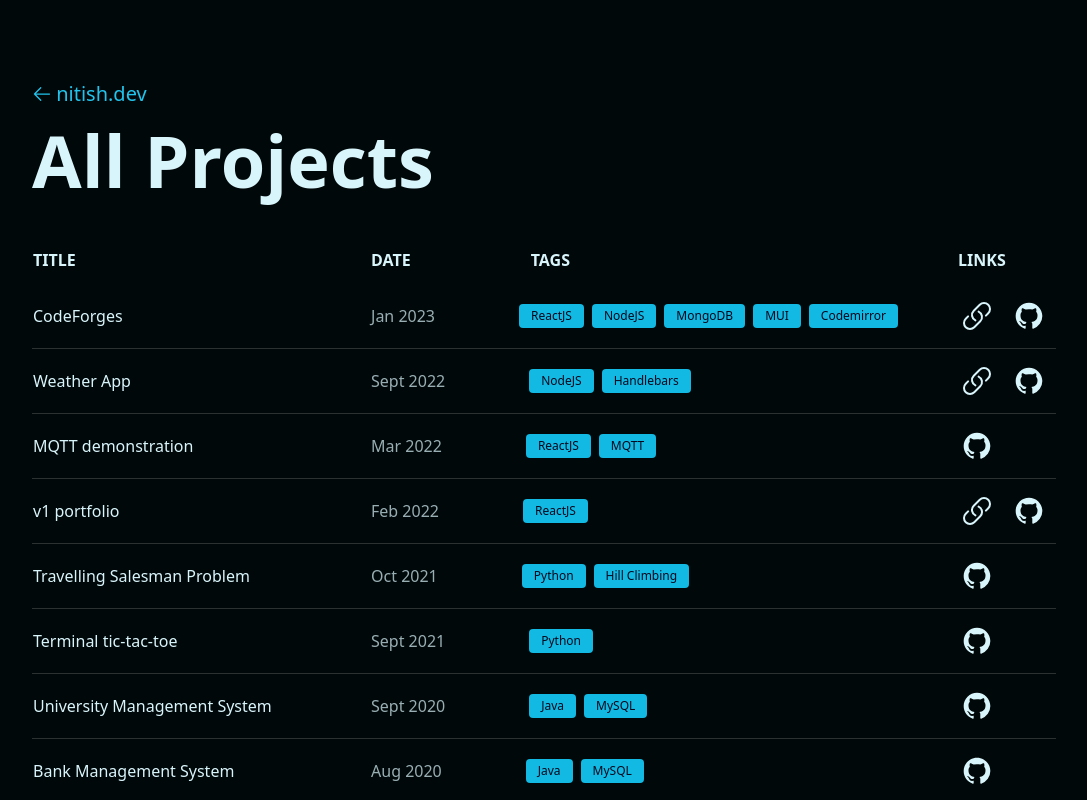
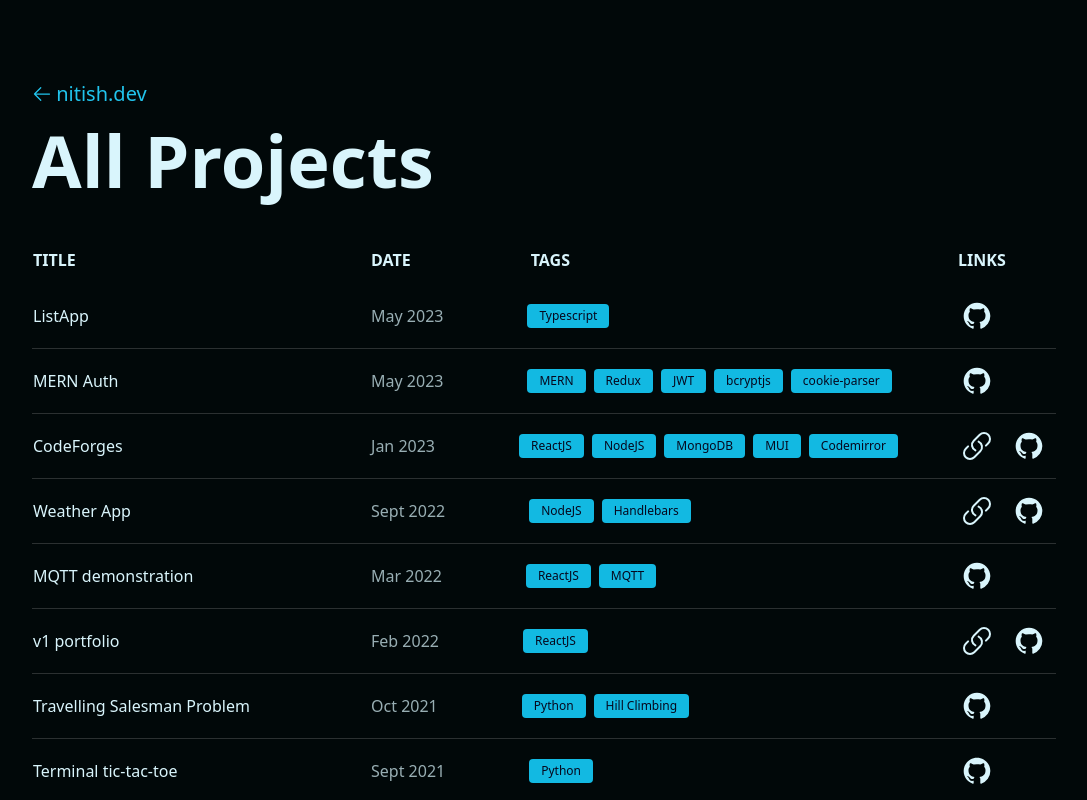
Before and after one commit to nitishgupta08/portfolio-v2, a React (Vite) app: page /project-archive in a window 1280 px wide. Shown: the top 800 px of the page, without its empty margins (96-1183 px from the left). Built offline with nearby package versions, Linux system fonts and the light colour scheme.

Commit message:
added projects

```diff
--- a/src/assets/projects.js
+++ b/src/assets/projects.js
@@ -7,7 +7,7 @@ export const projects = [
         from: 'March 2023',
         to: 'April 2023',
         description: 'An online code editor that allows users to work together on coding projects in a shared space. Implemented several APIs that perform CRUD operations on users and the spaces they own. Users can  choose variety of languages and themes.',
-        tags: ['ReactJS', 'NodeJS', 'MongoDB', 'Socket.io', 'MUI']
+        tags: ['ReactJS', 'NodeJS', 'MongoDB', 'Socket.io', 'MUI', 'Codemirror']
     },
     {
         title: 'algotradersonline',
--- a/src/assets/projectsArchive.js
+++ b/src/assets/projectsArchive.js
@@ -1,4 +1,20 @@
 export const projectsArchive = [
+    {
+        title: 'ListApp',
+        linklink: null,
+        githubLink: 'https://github.com/nitishgupta08/list-app',
+        date: 'May 2023',
+        tags: ['Typescript']
+
+    },
+    {
+        title: 'MERN Auth',
+        linklink: null,
+        githubLink: 'https://github.com/nitishgupta08/mern-auth',
+        date: 'May 2023',
+        tags: ['MERN', 'Redux', 'JWT', 'bcryptjs', 'cookie-parser']
+
+    },
     {
         title: 'CodeForges',
         linklink: 'https://codeforges.netlify.app/',
```
